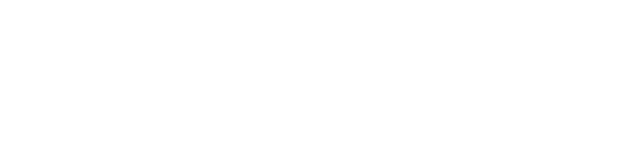
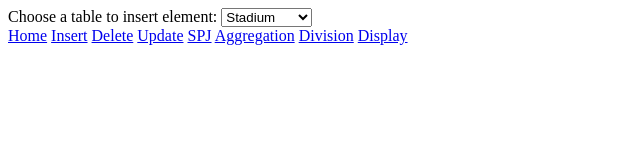
Before and after one commit to marc-roct/2022-FIFA-World-Cup-Database, a website: page public/display.html in a window 1280 px wide. Shown: the whole page, without its empty margins (0-640 px from the left). Drawn offline with Linux system fonts and the light colour scheme.

Commit message:
implemented display

```diff
--- a/public/display.html
+++ b/public/display.html
@@ -6,5 +6,38 @@
 </head>
 <body>
 
+<form>
+    <label>Choose a table to insert element:</label>
+    <label>
+        <select id="DropDown" onchange="displayTable()">
+            <option value="Stadium">Stadium</option>
+            <option value="Match">Match</option>
+            <option value="GoalDetails">GoalDetails</option>
+            <option value="PlayIn">PlayIn</option>
+            <option value="Team">Team</option>
+            <option value="Country">Country</option>
+            <option value="Manager">Manager</option>
+            <option value="Funds">Funds</option>
+            <option value="Sponsor">Sponsor</option>
+            <option value="Player">Player</option>
+            <option value="Forward">Forward</option>
+            <option value="Midfield">Midfield</option>
+            <option value="Goalkeeper">Goalkeeper</option>
+            <option value="Defender">Defender</option>
+        </select>
+    </label>
+</form>
+<div id="result-table"></div>
+<nav>
+    <a href="./index.html">Home</a>
+    <a href="./insert.html">Insert</a>
+    <a href="./delete.html">Delete</a>
+    <a href="./update.html">Update</a>
+    <a href="./selectionProjectionJoin.html">SPJ</a>
+    <a href="./aggregation.html">Aggregation</a>
+    <a href="./division.html">Division</a>
+    <a href="./display.html">Display</a>
+</nav>
+<script src="display.js"></script>
 </body>
 </html>
--- /dev/null
+++ b/public/display.js
@@ -0,0 +1,32 @@
+function handleDisplayAPIResponse(responseHandle) {
+    try {
+        const tableArea = document.getElementById("result-table");
+        responseHandle.forEach(eachRow => {
+            const div = document.createElement('div');
+            for (const attribute in eachRow) {
+                div.innerHTML += `<b>${attribute}:</b> ${eachRow[attribute]}`;
+            }
+        tableArea.appendChild(div);
+        })
+    } catch (error) {
+        console.error("Error: " + error)
+    }
+
+}
+
+async function displayTable() {
+    const selectedDropDown = document.getElementById("DropDown").value;
+    const projections = [];
+    const filters = "";
+    const displayParameters = {selectedDropDown, projections, filters};
+    const response = await fetch('/select-table', {
+        method: 'POST',
+        headers: {
+            'Content-Type': 'application/json',
+        },
+        body: JSON.stringify(displayParameters),
+    })
+        .then(response => response.json())
+        .then(responseHandle => handleDisplayAPIResponse(responseHandle))
+        .catch(error => console.error('Error: ' + error));
+}
```
Also changed, not shown: public/aggregation.html (+1 -0 lines), public/delete.html (+1 -0 lines), public/division.html (+1 -0 lines), public/insert.html (+1 -0 lines), public/selectionProjectionJoin.html (+1 -0 lines), public/update.html (+1 -0 lines).
